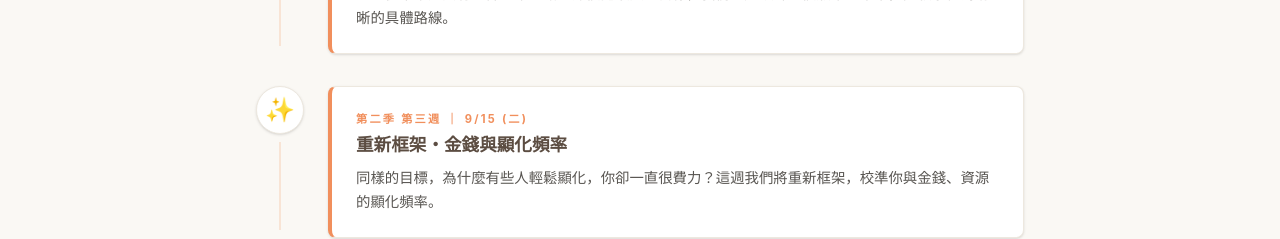
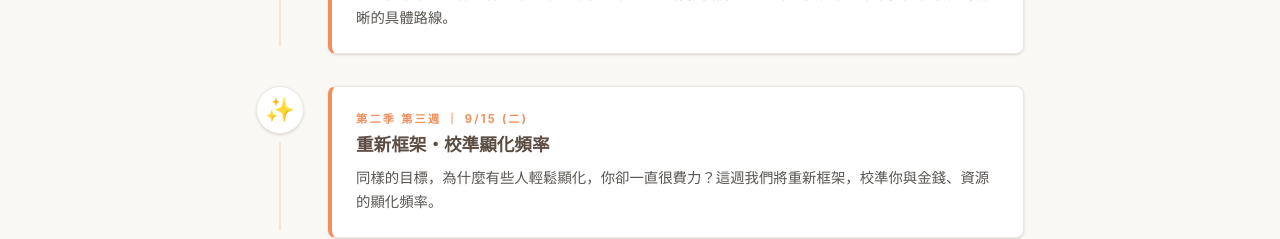
Before and after one commit to jsspace1111-max/-, a React (Vite) app: page / in a window 1280 px wide. Shown: the part 3780-4019 px from the top of the page. Built offline with nearby package versions, Linux system fonts and the light colour scheme.

Commit message:
fix: update week 3 title to focus on manifestation alignment

```diff
--- a/src/App.tsx
+++ b/src/App.tsx
@@ -750,7 +750,7 @@ export default function App() {
               { week: "開幕式 ｜ 8/31 (一)", title: "盤點：看見你現在的人生", icon: "🤝", desc: "先別急著規劃未來，停下來你的現在。用人生四大方向做一次完整盤點：健康、工作、玩樂、愛" },
               { week: "第二季 第一週 ｜ 9/1 (二)", title: "看見全貌・2027 重新設計顯化人生版本", icon: "🗺️", desc: "盤點完，下一步是看見全貌。重新定位，把「我現在卡在這裡」變成「我 2027 想活成的樣子」。" },
               { week: "第二季 第二週 ｜ 9/8 (二)", title: "三個版本的未來・把願景變路線", icon: "🛣️", desc: "人生從來不是只有一條正確的路。那個拖最久的目標，我們一起設計三個版本的未來，把願景化為清晰的具體路線。" },
-              { week: "第二季 第三週 ｜ 9/15 (二)", title: "重新框架・金錢與顯化頻率", icon: "✨", desc: "同樣的目標，為什麼有些人輕鬆顯化，你卻一直很費力？這週我們將重新框架，校準你與金錢、資源的顯化頻率。" },
+              { week: "第二季 第三週 ｜ 9/15 (二)", title: "重新框架・校準顯化頻率", icon: "✨", desc: "同樣的目標，為什麼有些人輕鬆顯化，你卻一直很費力？這週我們將重新框架，校準你與金錢、資源的顯化頻率。" },
               { week: "第二季 第四週 ｜ 9/22 (二)", title: "原型實驗・讓改變持續", icon: "🧪", desc: "做一套屬於你的人生手帳系統。設計一個小到不會怕、成本低到隨時能試的實驗，透過原型實驗，讓改變真正落地。" },
               { week: "結業式 ｜ 9/29 (二)", title: "發表：2027 你的人生設計成果發表", icon: "🌟", desc: "在安全溫暖的空間，把你的願望目標勇敢說出來。讓大家一起幫你聚焦、顯化出美好的2027" },
             ].map((item, idx) => (
```
